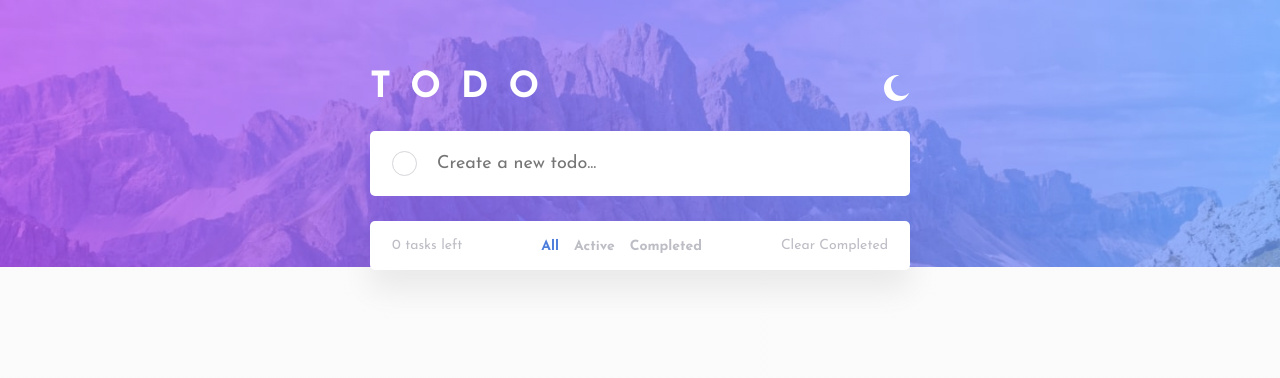
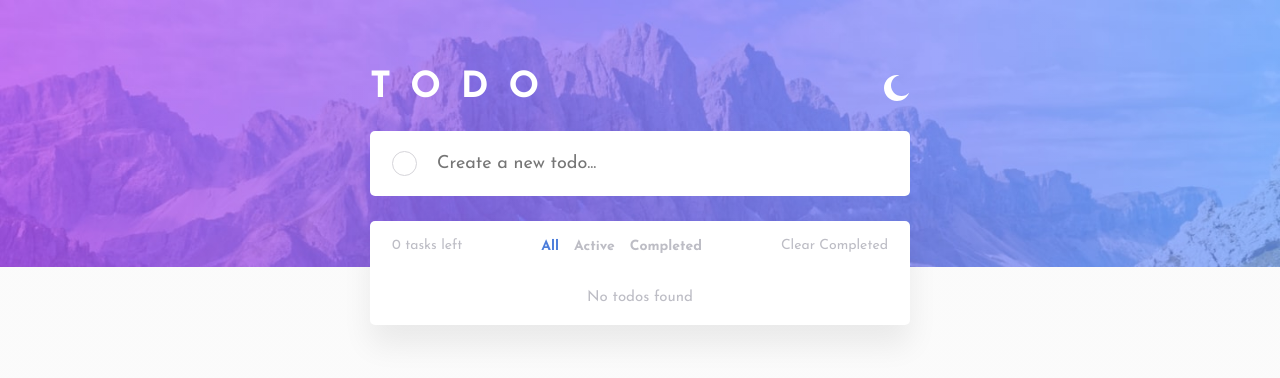
Before and after one commit to artemmatiushenko1/todo, a React (Create React App) app: page / in a window 1280 px wide. Shown: the top 378 px of the page. Built offline with nearby package versions, Linux system fonts and the light colour scheme.

Commit message:
Added message when there are no todos (closes #1)

```diff
--- a/src/components/todos/Todos.js
+++ b/src/components/todos/Todos.js
@@ -85,6 +85,9 @@ const Todos = () => {
           />
         );
       })}
+      {filteredTodos.length === 0 ? (
+        <div className="message">No todos found</div>
+      ) : null}
     </ul>
   );
 };
--- a/src/components/todos/Todos.scss
+++ b/src/components/todos/Todos.scss
@@ -11,3 +11,11 @@
     background: rgba(136, 136, 136, 0.486);
   }
 }
+
+.message {
+  width: 100%;
+  padding: 2rem 2.2rem;
+  font-size: 1.5rem;
+  color: var(--color-button);
+  text-align: center;
+}
```
